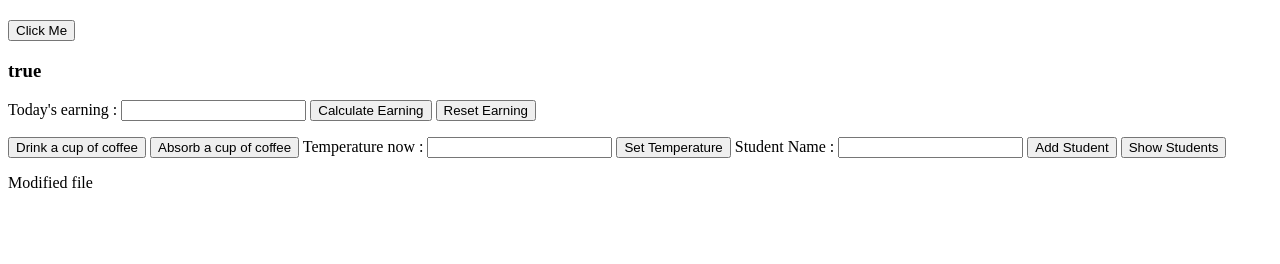
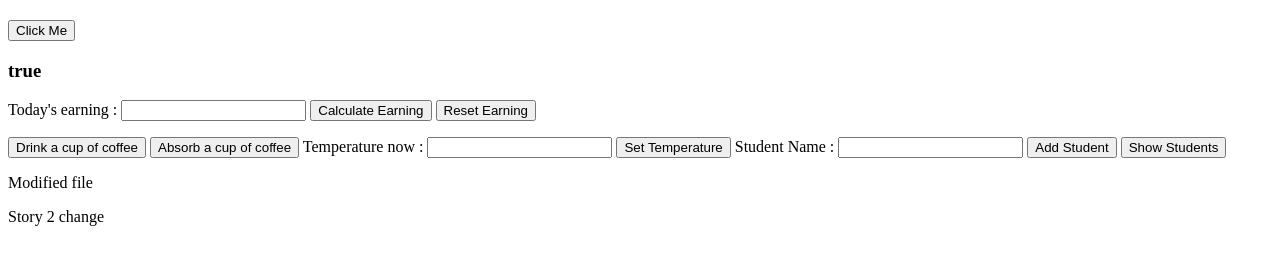
Before and after one commit to dxbach12/Training, a plain HTML site: page IntroJS/index.html in a window 1280 px wide. Drawn offline with nearby package versions, Linux system fonts and the light colour scheme.

Commit message:
Story 2 commit

```diff
--- a/IntroJS/index.html
+++ b/IntroJS/index.html
@@ -139,5 +139,7 @@
 
     </ul>
     <p>Modified file</p>
+
+    <p>Story 2 change</p>
   </body>
 </html>
```
